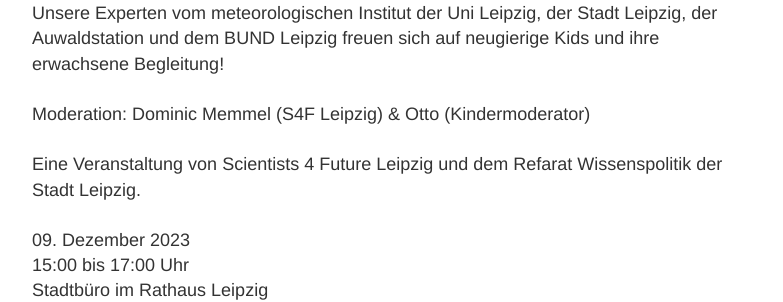
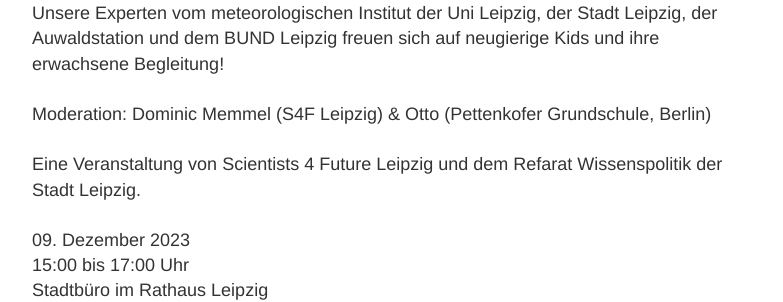
Before and after one commit to s4f-leipzig/s4f-leipzig.github.io, a Jekyll site: the page built from podium.html, in a window 1280 px wide and 900 px high, scrolled down 818 px. Shown: the part 156-458 px from the top of the window, without its empty margins (248-1031 px from the left). Built offline with Jekyll 4.4.1, drawn with Linux system fonts in a browser that asks for light colours.

Commit message:
Update podium.html

```diff
--- a/podium.html
+++ b/podium.html
@@ -10,7 +10,7 @@
 <br>
 Das Klima verändert sich – doch was bedeutet das? Da wir beim Thema „Klima & Umwelt“ über die Welt der Zukunft reden, dürfen in unserer Jahresabschluss-Veranstaltung die Kinder ihre Fragen stellen: Wie funktioniert dieser Klimawandel? Was hat es mit der Biodiversität auf sich? Was tut die Stadt für eine grüne Zukunft? Was können Kinder tun? Unsere Experten vom meteorologischen Institut der Uni Leipzig, der Stadt Leipzig, der Auwaldstation und dem BUND Leipzig freuen sich auf neugierige Kids und ihre erwachsene Begleitung!
 <br><br>
-Moderation: Dominic Memmel (S4F Leipzig) & Otto (Kindermoderator)
+Moderation: Dominic Memmel (S4F Leipzig) & Otto (Pettenkofer Grundschule, Berlin)
 <br><br>
 Eine Veranstaltung von Scientists 4 Future Leipzig und dem Refarat Wissenspolitik der Stadt Leipzig.
 <br><br>
```
